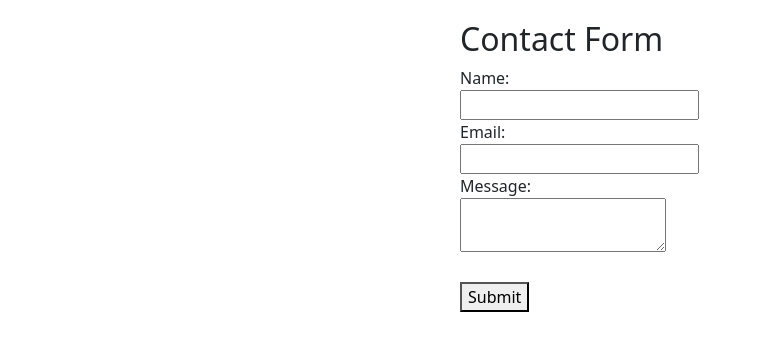
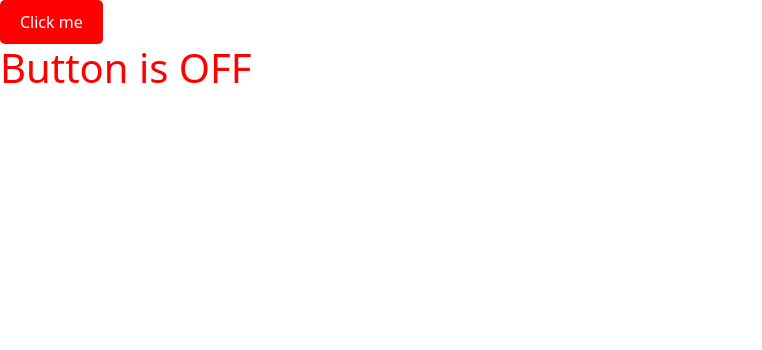
Before and after one commit to sriram507/React-tasks, a React (Create React App) app: page / in a window 1280 px wide. Shown: the top 350 px of the page, without its empty margins (0-762 px from the left). Built offline with nearby package versions, Linux system fonts and the light colour scheme.

Commit message:
different examples for state updating in class component

```diff
--- a/src/UiContent/SampleForm/SampleForm.js
+++ /dev/null
@@ -1,118 +0,0 @@
-// import React from "react";
-
-// class SampleForm extends React.Component {
-//   constructor() {
-//     super();
-//     this.state = {
-//       text: "hello",
-//       inputText: "", // New state to store current input value
-//     };
-//   }
-
-//   handleChange = (e) => {
-//     this.setState({ inputText: e.target.value });
-//   };
-
-//   handleSubmit = (e) => {
-//     e.preventDefault(); // Prevent form from refreshing the page
-//     this.setState({ text: this.state.inputText });
-//   };
-
-//   render() {
-//     return (
-//       <>
-//         <form onSubmit={this.handleSubmit}>
-//           <input
-//             type="text"
-//             value={this.state.inputText}
-//             onChange={this.handleChange}
-//           />
-//           <input type="submit" value="Submit" />
-//         </form>
-
-//         <h1>{this.state.text}</h1>
-//       </>
-//     );
-//   }
-// }
-
-// export default SampleForm;
-
-
-
-
-
-import React, { Component } from "react";
-
-class ContactForm extends Component {
-  constructor() {
-    super();
-    this.state = {
-      name: "",
-      email: "",
-      message: "",
-      submitted: false
-    };
-  }
-
-  handleChange = (e) => {
-    this.setState({ [e.target.name]: e.target.value });
-  };
-
-  handleSubmit = (e) => {
-    e.preventDefault();
-    this.setState({ submitted: true });
-  };
-
-  render() {
-    return (
-      <div style={{ padding: "20px", maxWidth: "400px", margin: "auto" }}>
-        <h2>Contact Form</h2>
-        <form onSubmit={this.handleSubmit}>
-          <div>
-            <label>Name: </label><br />
-            <input
-              type="text"
-              name="name"
-              value={this.state.name}
-              onChange={this.handleChange}
-              required
-            />
-          </div>
-          <div>
-            <label>Email: </label><br />
-            <input
-              type="email"
-              name="email"
-              value={this.state.email}
-              onChange={this.handleChange}
-              required
-            />
-          </div>
-          <div>
-            <label>Message: </label><br />
-            <textarea
-              name="message"
-              value={this.state.message}
-              onChange={this.handleChange}
-              required
-            />
-          </div>
-          <br />
-          <button type="submit">Submit</button>
-        </form>
-
-        {this.state.submitted && (
-          <div style={{ marginTop: "20px" }}>
-            <h3>Submitted Data:</h3>
-            <p><strong>Name:</strong> {this.state.name}</p>
-            <p><strong>Email:</strong> {this.state.email}</p>
-            <p><strong>Message:</strong> {this.state.message}</p>
-          </div>
-        )}
-      </div>
-    );
-  }
-}
-
-export default ContactForm;
--- a/src/index.js
+++ b/src/index.js
@@ -10,13 +10,11 @@ import "bootstrap/dist/css/bootstrap.min.css";
 import Parent from "./UiContent/Parentcomp/Parentcomp";
 import Counter from "./UiContent/Counter/Counter";
 import Toggle from "./UiContent/ToggleSwitch/ToggleSwitch";
-import SampleForm from "./UiContent/SampleForm/SampleForm";
 
 const root = ReactDOM.createRoot(document.getElementById("root"));
 root.render(
   <React.StrictMode>
- <SampleForm />
-    {/* <Toggle /> */}
+    <Toggle />
     {/* <Counter /> */}
     {/* <App /> */}
     {/* <Home /> */}
```
